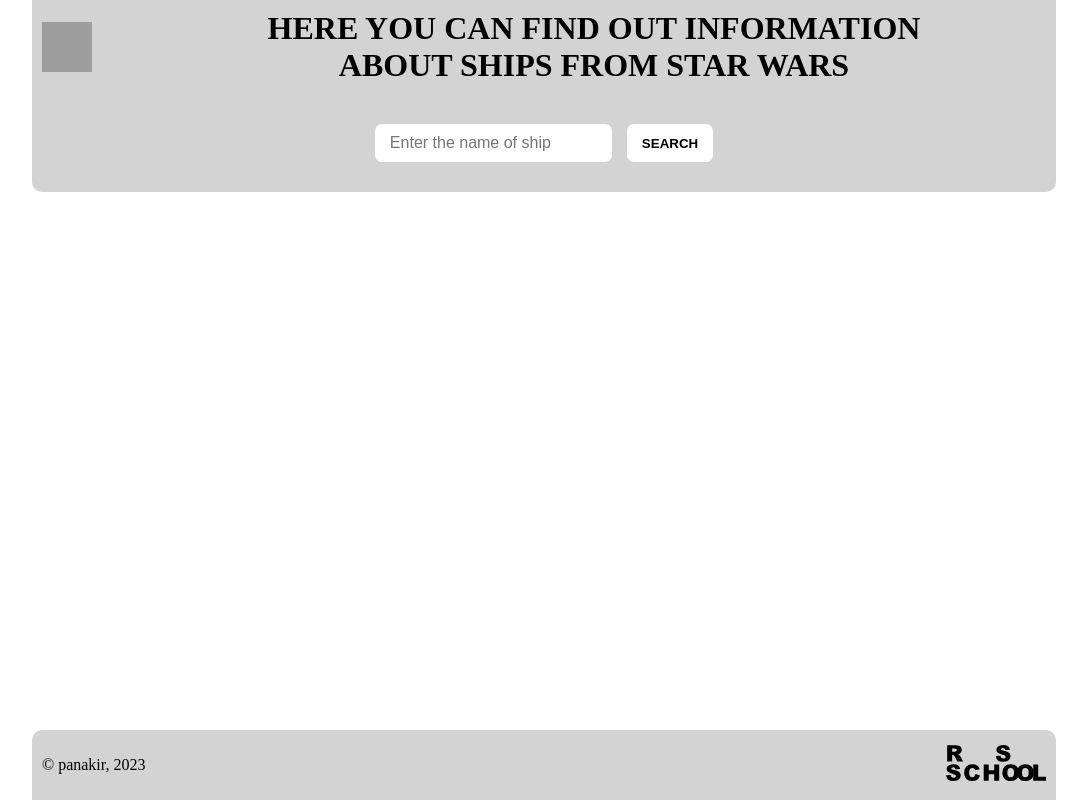
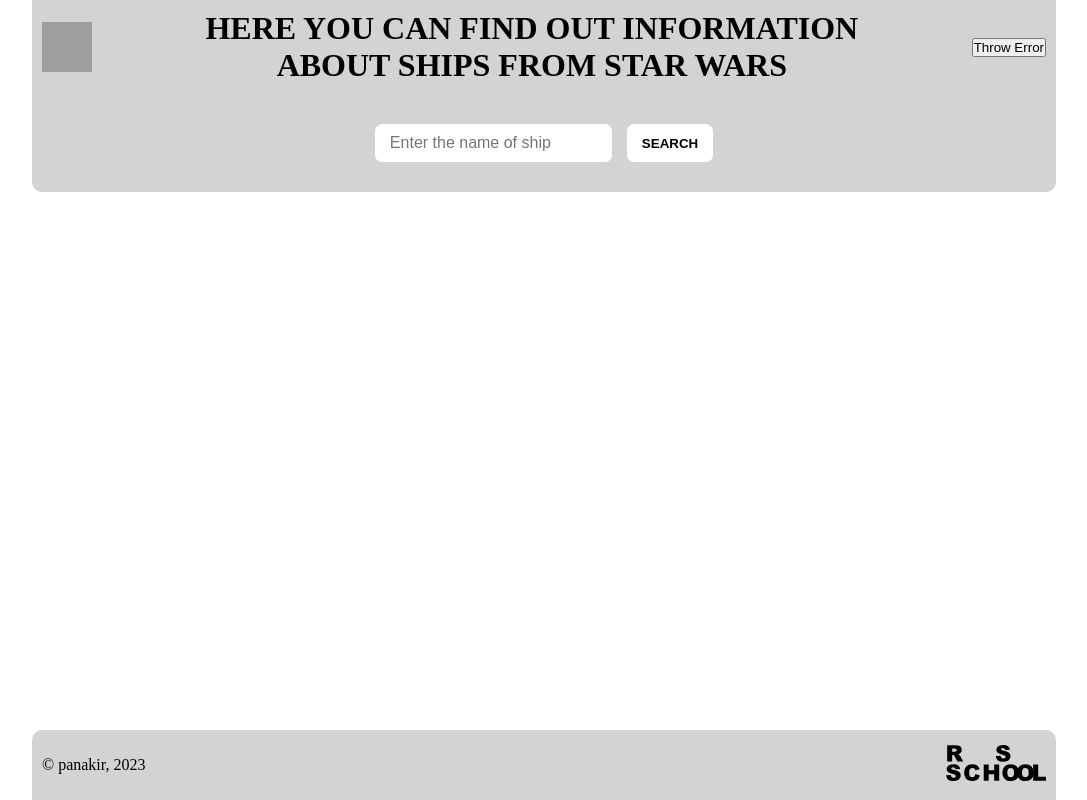
Before and after one commit to panakir/rs-school-react, a React (Vite) app in the folder react-app/: page / in a window 1280 px wide. Shown: the whole page, without its empty margins (96-1183 px from the left). Built offline with nearby package versions, Linux system fonts and the light colour scheme; grey boxes are pictures that could not be loaded.

Commit message:
feat: implement errorBoundary (Sun, Nov 05, 2023 20:50)

```diff
--- a/react-app/package.json
+++ b/react-app/package.json
@@ -32,6 +32,7 @@
     "husky": "^8.0.3",
     "lint-staged": "^15.0.2",
     "prettier": "^3.0.3",
+    "react-router-dom": "^6.18.0",
     "sass": "^1.69.5",
     "typescript": "^5.2.2",
     "vite": "^4.5.0"
--- a/react-app/src/App.tsx
+++ b/react-app/src/App.tsx
@@ -1,13 +1,17 @@
 import { Main } from './components/main/Main';
 import { Header } from './components/header/Header';
 import { Footer } from './components/footer/Footer';
+import { ErrorBoundary } from './components/errorBoundary/ErrorBoundary';
+import { CustomError } from './components/errorBoundary/Error';
 
 export const App = (): JSX.Element => {
   return (
     <>
-      <Header />
-      <Main />
-      <Footer />
+      <ErrorBoundary fallback={<CustomError />}>
+        <Header />
+        <Main />
+        <Footer />
+      </ErrorBoundary>
     </>
   );
 };
--- /dev/null
+++ b/react-app/src/components/errorBoundary/Error.tsx
@@ -0,0 +1,9 @@
+export const CustomError = (): JSX.Element => {
+  return (
+    <>
+      <div className="error">
+        <h2 className="error__title">Something went wrong</h2>
+      </div>
+    </>
+  );
+};
--- /dev/null
+++ b/react-app/src/components/errorBoundary/ErrorBoundary.tsx
@@ -0,0 +1,32 @@
+import { Component, ErrorInfo, ReactNode } from 'react';
+
+interface State {
+  errorInfo: ErrorInfo | null;
+  error: Error | null;
+}
+
+export interface Props {
+  fallback: React.ReactNode;
+  children: React.ReactNode;
+}
+
+export class ErrorBoundary extends Component<Props, State> {
+  state = {
+    errorInfo: null,
+    error: null,
+  };
+
+  componentDidCatch(error: Error, errorInfo: ErrorInfo): void {
+    this.setState({
+      errorInfo: errorInfo,
+      error: error,
+    });
+  }
+
+  render(): ReactNode {
+    if (this.state.errorInfo) {
+      return this.props.fallback;
+    }
+    return this.props.children;
+  }
+}
--- /dev/null
+++ b/react-app/src/components/errorBoundary/ErrorButton.tsx
@@ -0,0 +1,19 @@
+import { useState } from 'react';
+
+export const ErrorButton = (): JSX.Element => {
+  const [throwError, setThrowError] = useState(false);
+
+  const handleClick = (): void => {
+    setThrowError(true);
+  };
+
+  if (throwError === true) throw new Error('Test error');
+
+  return (
+    <>
+      <button data-haserror={throwError} onClick={handleClick}>
+        Throw Error
+      </button>
+    </>
+  );
+};
--- a/react-app/src/components/header/Header.tsx
+++ b/react-app/src/components/header/Header.tsx
@@ -1,4 +1,5 @@
 import './header.scss';
+import { ErrorButton } from '../errorBoundary/ErrorButton';
 
 export const Header = (): JSX.Element => {
   return (
@@ -9,6 +10,7 @@
           here you can find out information about ships from Star Wars
         </h1>
       </div>
+      <ErrorButton />
     </header>
   );
 };
--- a/react-app/src/components/header/header.scss
+++ b/react-app/src/components/header/header.scss
@@ -11,7 +11,7 @@
   }
 
   &__wrapper {
-    flex: 1 0 100%;
+    flex: 1 0 auto;
     text-align: center;
   }
 
--- a/react-app/src/main.scss
+++ b/react-app/src/main.scss
@@ -57,3 +57,9 @@
     background-color: black;
   }
 }
+
+.error {
+  width: 100%;
+  height: 50vh;
+  background: url(../public/404page.png) center / cover no-repeat;
+}
```
Also changed, not shown: react-app/public/404page.png (added), 1 other file (tests, documents, lock files or other folders).
